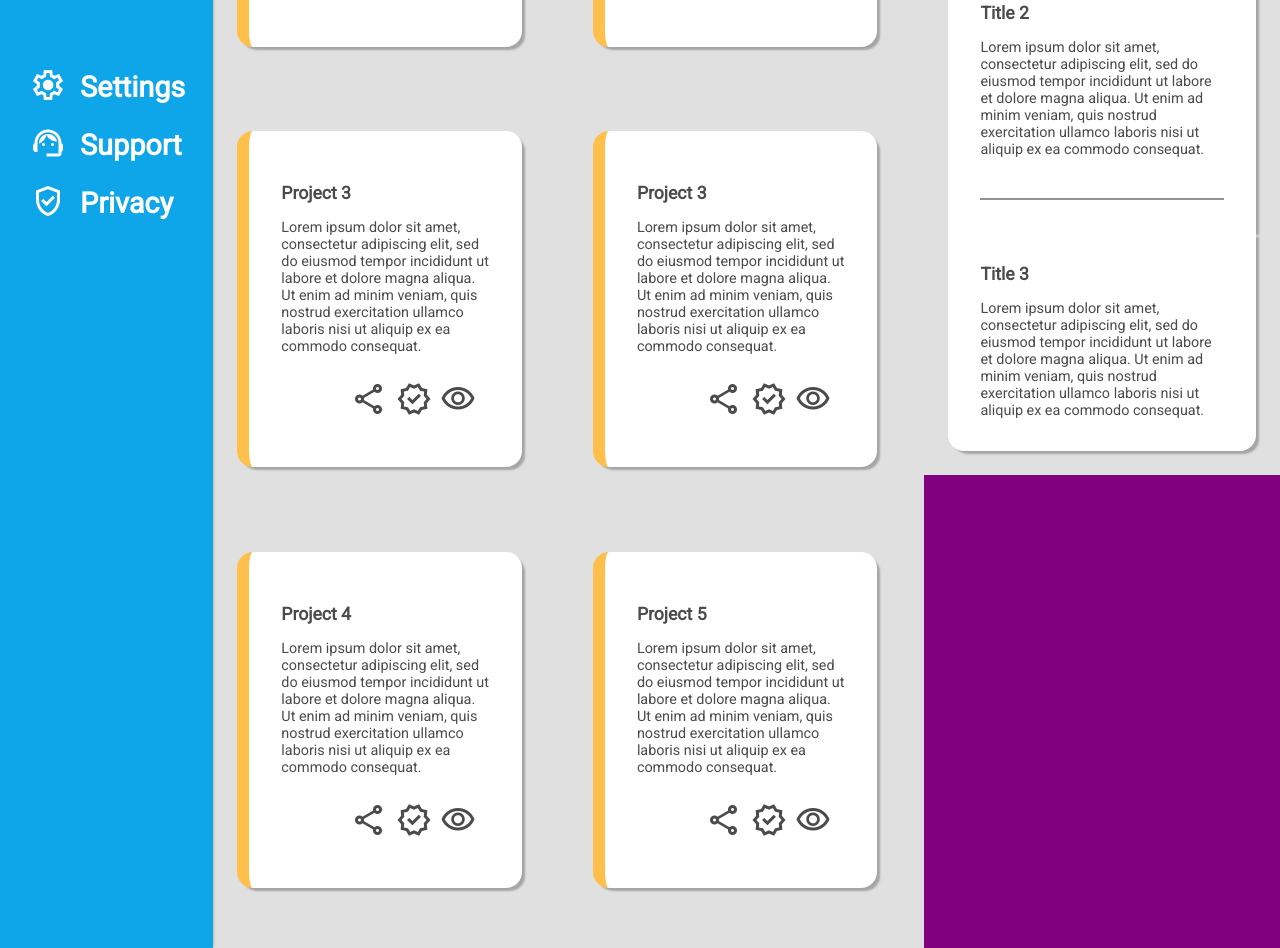
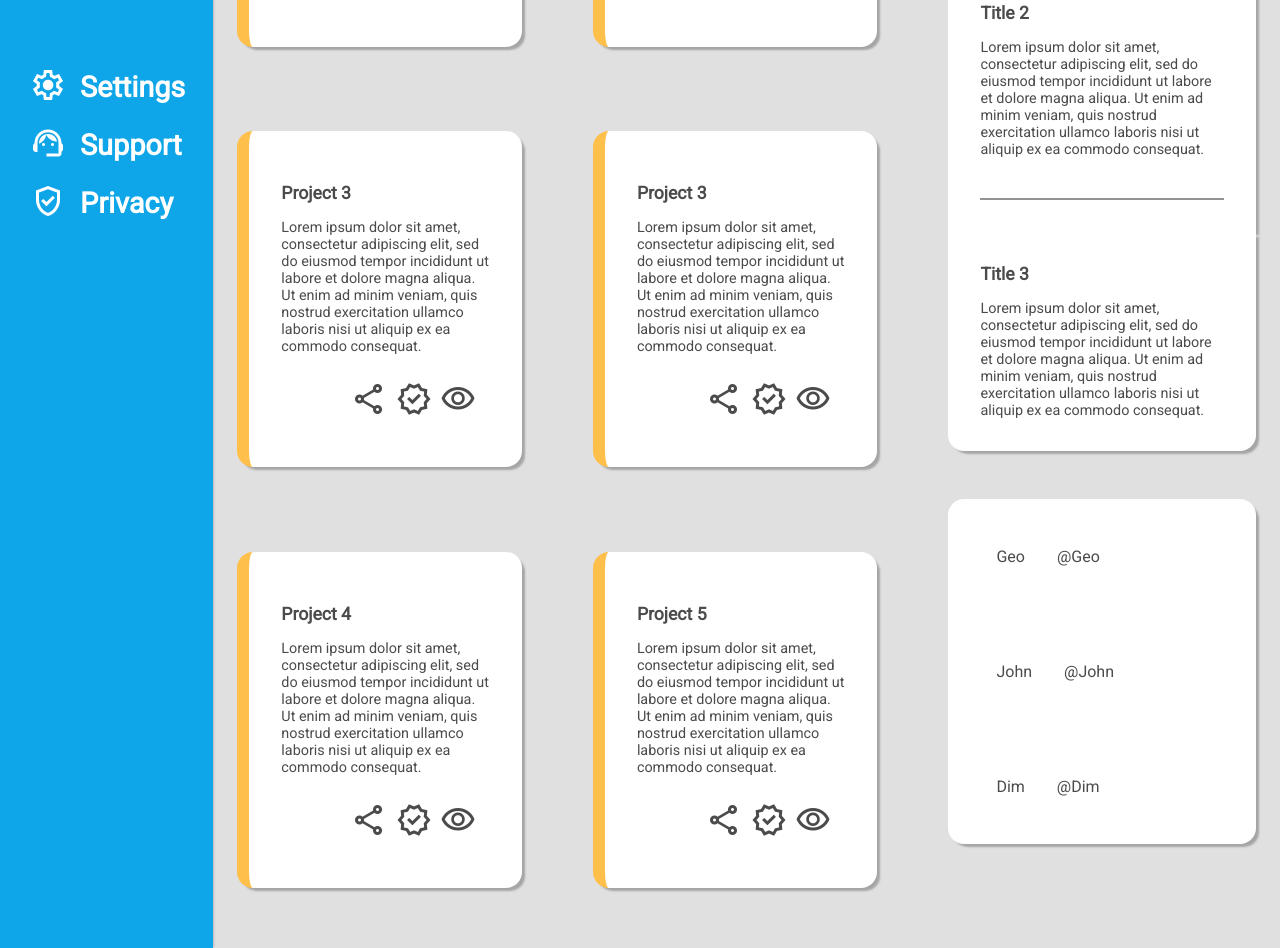
Before and after one commit to pokabilius/DashboardProject, a website: page index.html in a window 1280 px wide. Shown: the part 514-1462 px from the top of the page. Drawn offline with nearby package versions, Linux system fonts and the light colour scheme.

Commit message:
Final Version

```diff
--- a/index.html
+++ b/index.html
@@ -122,6 +122,20 @@
             </div>
 
             <div class="trending">
+                <div class="trendscontainer">
+                    <div class="rowflex">
+                        <div class="name">Geo</div>
+                        <div class="trendname">@Geo</div>
+                    </div>
+                    <div class="rowflex">
+                        <div class="name">John</div>
+                        <div class="trendname">@John</div>
+                    </div>
+                    <div class="rowflex">
+                        <div class="name">Dim</div>
+                        <div class="trendname">@Dim</div>
+                    </div>
+                </div>
             </div>
         </div>
     </div>
--- a/sass/styles.scss
+++ b/sass/styles.scss
@@ -140,7 +140,7 @@ img{
                     color: white;
                     font-size: 1.2rem;
                     font-weight: bold;
-                    transition: all 0.3 ease;
+                    transition: all .3s ease-in-out;
                     &:hover{
                         background-color: white;
                         color: #0ea5e9;
@@ -175,6 +175,7 @@ img{
             border-left: 0.8rem solid orange;
             box-shadow: 4px 4px 2px -1px gray;
             transition: all 0.3s ease;
+            cursor: pointer;
             &:hover{
                 transform: scale(1.02);
             }
@@ -214,7 +215,7 @@ img{
         .announcementsmodal{
             background-color: white;
             padding:2rem;
-        box-shadow: 4px 4px 2px -1px gray;
+            box-shadow: 4px 4px 2px -1px gray;
 
             &.one{
                 border-top-left-radius: 1rem;
@@ -244,7 +245,26 @@ img{
     }
     .trending{
         grid-area: 4/3/5/3;
-        background-color: purple;
+        background-color: lightgrey;
+        opacity: .7;
+        padding: 1.5rem;
+        .trendscontainer{
+            display: flex;
+            flex-direction: column;
+            justify-content: center;
+            align-items: flex-start;
+            background-color: white;
+            box-shadow: 4px 4px 2px -1px gray;
+            border-radius: 1rem;
+            .rowflex{
+                padding: 3rem;
+                display: flex;
+                justify-content: space-around;
+                align-items: center;
+                gap: 2rem;
+
+            }
+        }
     }
 }
 
```
Also changed, not shown: css/styles.css, 1 other file.
